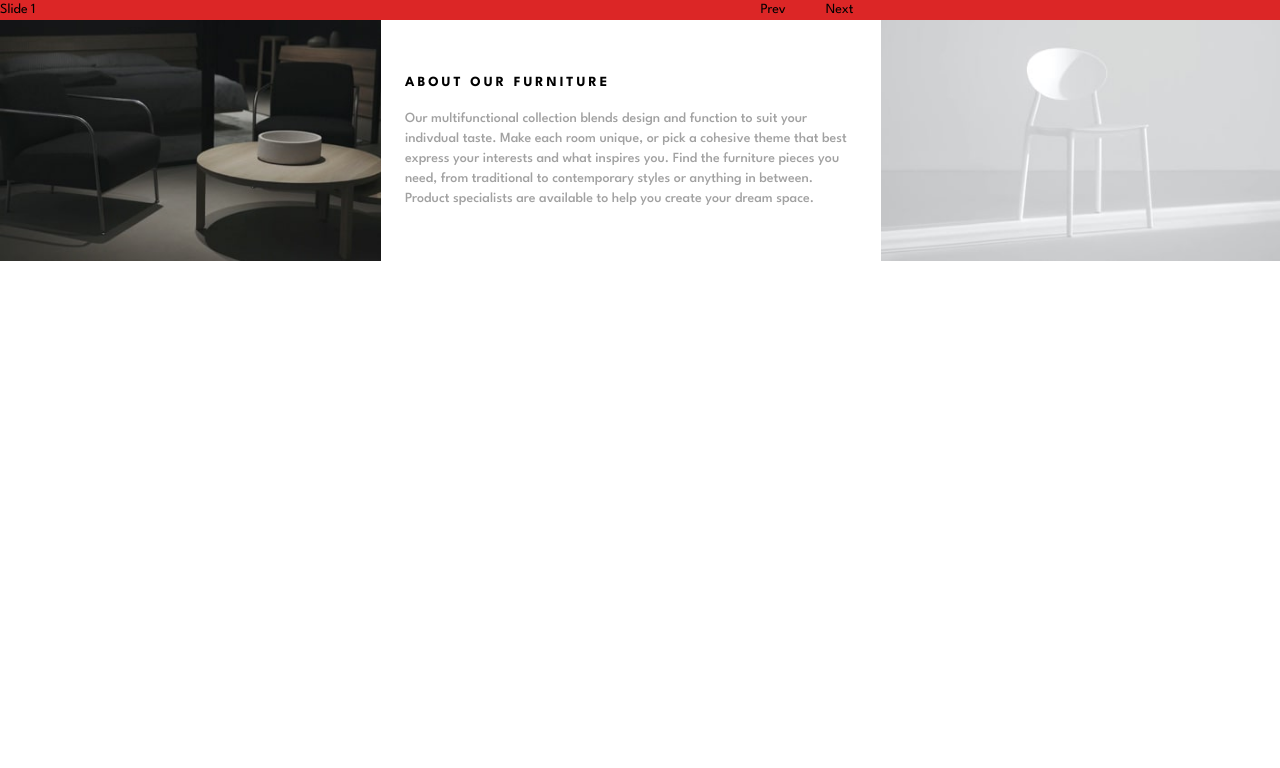
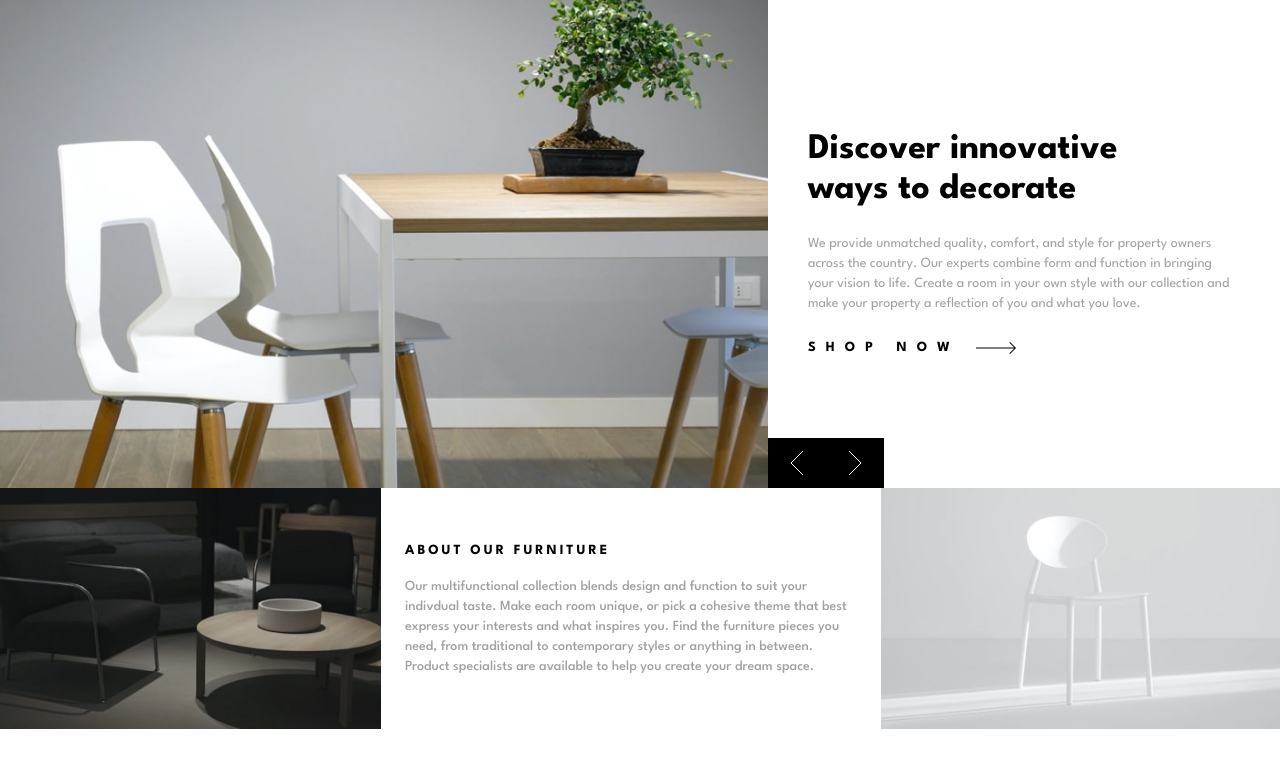
Before and after one commit to DLee1993/FEM-room-homepage, a React (Vite) app: page / in a window 1280 px wide. Shown: the top 768 px of the page. Built offline with nearby package versions, Linux system fonts and the light colour scheme.

Commit message:
challenge completed

```diff
--- a/src/components/About.jsx
+++ b/src/components/About.jsx
@@ -2,9 +2,9 @@ import aboutDark from "../../images/image-about-dark.jpg";
 import aboutLight from "../../images/image-about-light.jpg";
 const About = () => {
     return (
-        <section className="flex justify-between items-center flex-col lg:flex-row w-[400px] lg:w-auto max-w-[95%] md:max-w-none mx-auto">
-            <aside>
-                <img src={aboutDark} alt="coffee table and chair" />
+        <section className="flex justify-between items-center flex-col lg:flex-row max-w-[400px] sm:max-w-[600px] lg:max-w-none mx-auto py-4 lg:py-0">
+            <aside className="w-full lg:w-auto">
+                <img src={aboutDark} alt="coffee table and chair" className="w-full lg:w-auto" />
             </aside>
             <article className="my-10 lg:my-0 lg:w-3/6 lg:max-w-[500px] lg:px-6 min-[1370px]:px-0">
                 <h1 className="tracking-[3px] font-bold uppercase mb-4">about our furniture</h1>
@@ -16,8 +16,8 @@ const About = () => {
                     are available to help you create your dream space.
                 </p>
             </article>
-            <aside>
-                <img src={aboutLight} alt="white chair" />
+            <aside className="w-full lg:w-auto">
+                <img src={aboutLight} alt="white chair" className="w-full lg:w-auto" />
             </aside>
         </section>
     );
--- a/src/components/Carousel.jsx
+++ b/src/components/Carousel.jsx
@@ -3,6 +3,10 @@ import { Navigation } from "swiper/modules";
 import CarouselButtons from "./CarouselButtons";
 import "swiper/css";
 import "swiper/css/navigation";
+import slide1Desktop from "../../images/desktop-image-hero-1.jpg";
+import slide2Desktop from "../../images/desktop-image-hero-2.jpg";
+import slide3Desktop from "../../images/desktop-image-hero-3.jpg";
+import showNowArrow from "../../images/icon-arrow.svg";
 
 const Carousel = () => {
     return (
@@ -11,10 +15,75 @@ const Carousel = () => {
                 modules={[Navigation]}
                 loop={true}
                 slidesPerView={1}
+                className="max-w-[400px] sm:max-w-[600px] lg:max-w-none"
             >
-                <SwiperSlide className="bg-red-600">Slide 1</SwiperSlide>
-                <SwiperSlide className="bg-blue-600">Slide 2</SwiperSlide>
-                <SwiperSlide className="bg-green-600">Slide 2</SwiperSlide>
+                <SwiperSlide className="flex flex-col lg:flex-row pt-10 lg:pt-0">
+                    <section className="lg:w-3/5 mx-auto">
+                        <img src={slide1Desktop} alt="white and wood table dining table set" />
+                    </section>
+                    <section className="relative w-full lg:w-2/5 flex flex-col justify-center items-start py-4 lg:px-10 lg:py-0">
+                        <h1 className="text-4xl font-bold max-w-[350px]">
+                            Discover innovative ways to decorate
+                        </h1>
+                        <p className="my-6 text-gray">
+                            We provide unmatched quality, comfort, and style for property owners
+                            across the country. Our experts combine form and function in bringing
+                            your vision to life. Create a room in your own style with our collection
+                            and make your property a reflection of you and what you love.
+                        </p>
+                        <button className="flex justify-between items-center tracking-[10px] uppercase font-bold">
+                            shop now
+                            <span className="ml-4">
+                                <img src={showNowArrow} alt="arrow icon" />
+                            </span>
+                        </button>
+                    </section>
+                </SwiperSlide>
+                <SwiperSlide className="flex flex-col lg:flex-row pt-10 lg:pt-0">
+                    <section className="lg:w-3/5 mx-auto">
+                        <img src={slide2Desktop} alt="white and wood table dining table set" />
+                    </section>
+                    <section className="relative w-full lg:w-2/5 flex flex-col justify-center items-start py-4 lg:px-10 lg:py-0">
+                        <h1 className="text-4xl font-bold max-w-[350px]">
+                            We are available all across the globe
+                        </h1>
+                        <p className="my-6 text-gray">
+                            With stores all over the world, it`s easy for you to find furniture for
+                            your home or place of business. Locally, we`re in most major cities
+                            throughout the country. Find the branch nearest you using our store
+                            locator. Any questions? Don`t hesitate to contact us today.
+                        </p>
+                        <button className="flex justify-between items-center tracking-[10px] uppercase font-bold">
+                            shop now
+                            <span className="ml-4">
+                                <img src={showNowArrow} alt="arrow icon" />
+                            </span>
+                        </button>
+                    </section>
+                </SwiperSlide>
+                <SwiperSlide className="flex flex-col lg:flex-row pt-10 lg:pt-0">
+                    <section className="lg:w-3/5 mx-auto">
+                        <img src={slide3Desktop} alt="white and wood table dining table set" />
+                    </section>
+                    <section className="relative w-full lg:w-2/5 flex flex-col justify-center items-start py-4 lg:px-10 lg:py-0">
+                        <h1 className="text-4xl font-bold max-w-[350px]">
+                            Manufactured with the best materials
+                        </h1>
+                        <p className="my-6 text-gray">
+                            Our modern furniture store provide a high level of quality. Our company
+                            has invested in advanced technology to ensure that every product is made
+                            as perfect and as consistent as possible. With three decades of
+                            experience in this industry, we understand what customers want for their
+                            home and office.
+                        </p>
+                        <button className="flex justify-between items-center tracking-[10px] uppercase font-bold">
+                            shop now
+                            <span className="ml-4">
+                                <img src={showNowArrow} alt="arrow icon" />
+                            </span>
+                        </button>
+                    </section>
+                </SwiperSlide>
                 <CarouselButtons />
             </Swiper>
         </>
--- a/src/components/CarouselButtons.jsx
+++ b/src/components/CarouselButtons.jsx
@@ -1,13 +1,21 @@
 import { useSwiper } from "swiper/react";
+import arrowLeft from "../../images/icon-angle-left.svg";
+import arrowRight from "../../images/icon-angle-right.svg";
 const CarouselButtons = () => {
     const swiper = useSwiper();
     return (
-        <section className="absolute bottom-0 right-1/3 z-50">
-            <button className="bg-black-600" onClick={() => swiper.slidePrev()}>
-                Prev
+        <section className="absolute top-[42.5%] sm:top-[56%] lg:top-auto lg:bottom-0 right-0 lg:left-[60%] z-50 bg-black w-[90px] min-[1070px]:w-[100px] min-[1150px]:w-[110px] min-[1200px]:w-[116px] h-[50px] flex justify-evenly items-center">
+            <button
+                onClick={() => swiper.slidePrev()}
+                className="w-full h-full flex justify-center items-center"
+            >
+                <img src={arrowLeft} alt="" className="w-50 h-50" />
             </button>
-            <button className="ml-10" onClick={() => swiper.slideNext()}>
-                Next
+            <button
+                onClick={() => swiper.slideNext()}
+                className="w-full h-full flex justify-evenly items-center"
+            >
+                <img src={arrowRight} alt="" className="w-50 h-50" />
             </button>
         </section>
     );
```
